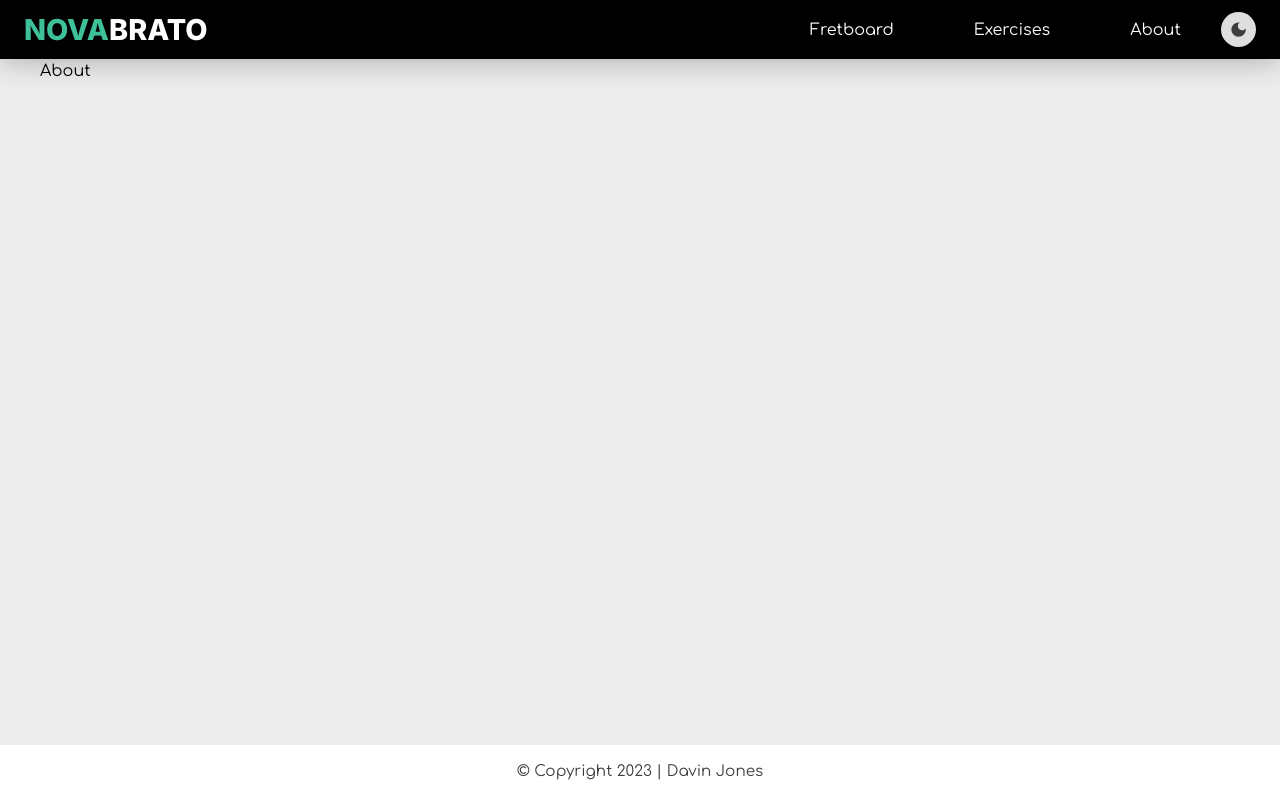
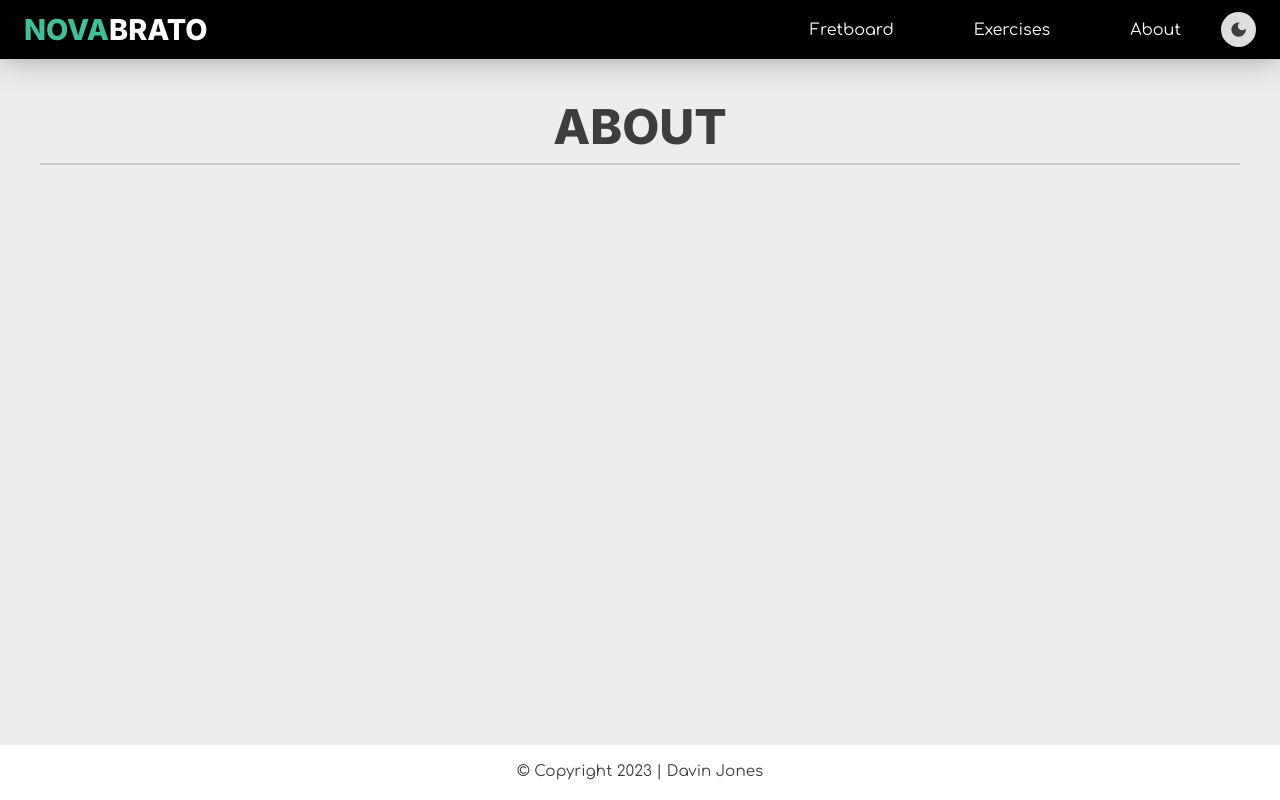
Before and after one commit to NovaSharx/Novabrato, a React (Create React App) app in the folder frontend/: page /about in a window 1280 px wide. Built offline with nearby package versions, Linux system fonts and the light colour scheme.

Commit message:
Added title styling to about page.

```diff
--- a/frontend/src/components/About/About.tsx
+++ b/frontend/src/components/About/About.tsx
@@ -11,9 +11,11 @@ const About: FC = (): ReactElement => {
         }}>
 
             <div className='main-section-container'>
-                <div className='main-section'>
+                <div className='main-section' style={{ color: theme.palette.text.primary }}>
 
-                    About
+                    <h2 style={{ borderBottom: `2px solid ${theme.palette.divider.tertiary}` }}>
+                        ABOUT
+                    </h2>
 
                 </div>
             </div>
--- a/frontend/src/stylesheets/css/main.css
+++ b/frontend/src/stylesheets/css/main.css
@@ -1004,4 +1004,11 @@ p {
 
 #about {
   flex-grow: 1;
+}
+#about h2 {
+  margin-top: 2rem;
+  margin-bottom: 3rem;
+  font-size: 3rem;
+  font-family: "Inter";
+  text-align: center;
 }/*# sourceMappingURL=main.css.map */
--- a/frontend/src/stylesheets/scss/pages/about/_about.scss
+++ b/frontend/src/stylesheets/scss/pages/about/_about.scss
@@ -1,3 +1,11 @@
 #about {
     flex-grow: 1;
+
+    h2 {
+        margin-top: 2rem;
+        margin-bottom: 3rem;
+        font-size: 3rem;
+        font-family: 'Inter';
+        text-align: center;
+    }
 }
```
Also changed, not shown: 1 other file (tests, documents, lock files or other folders).
